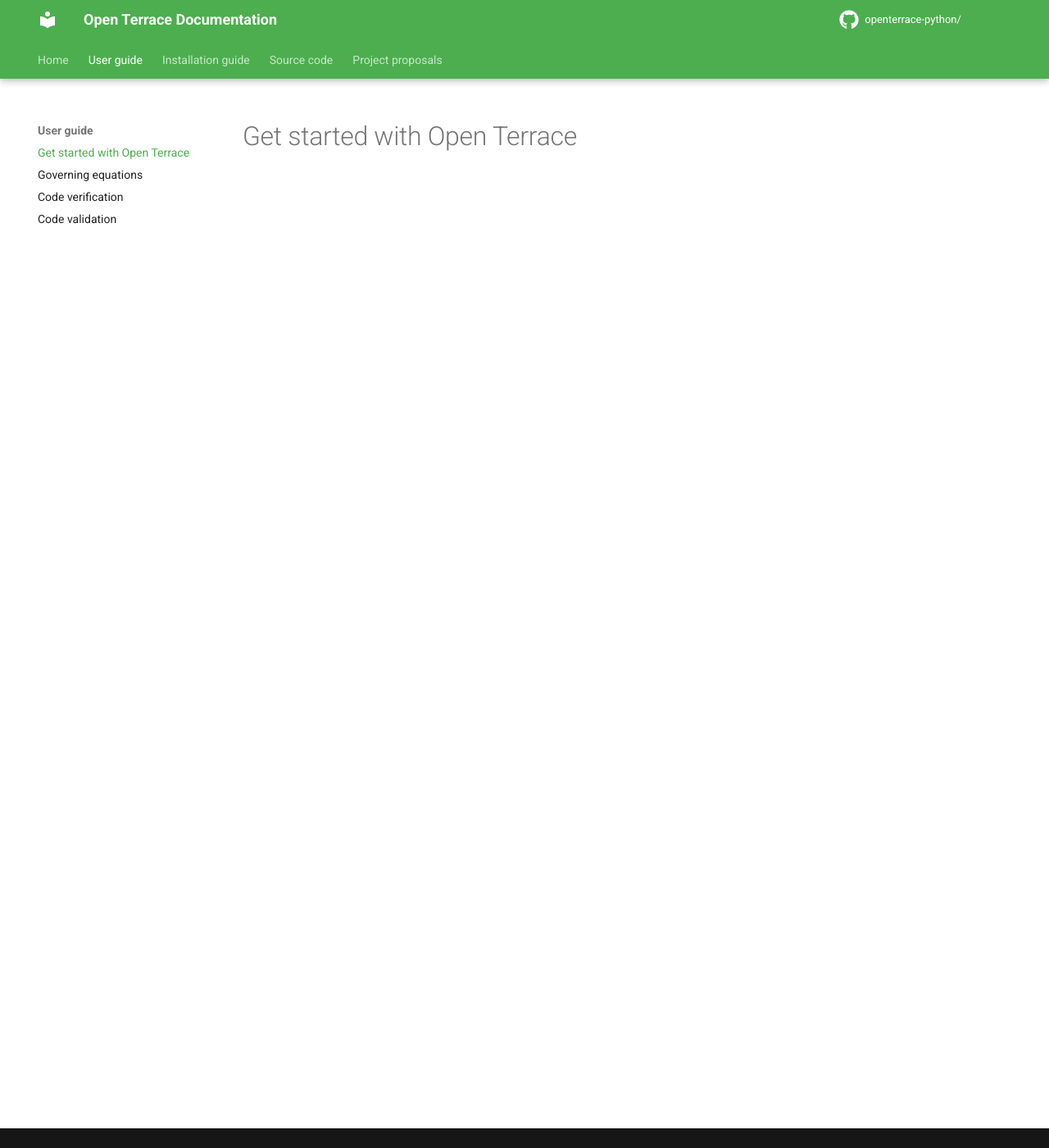
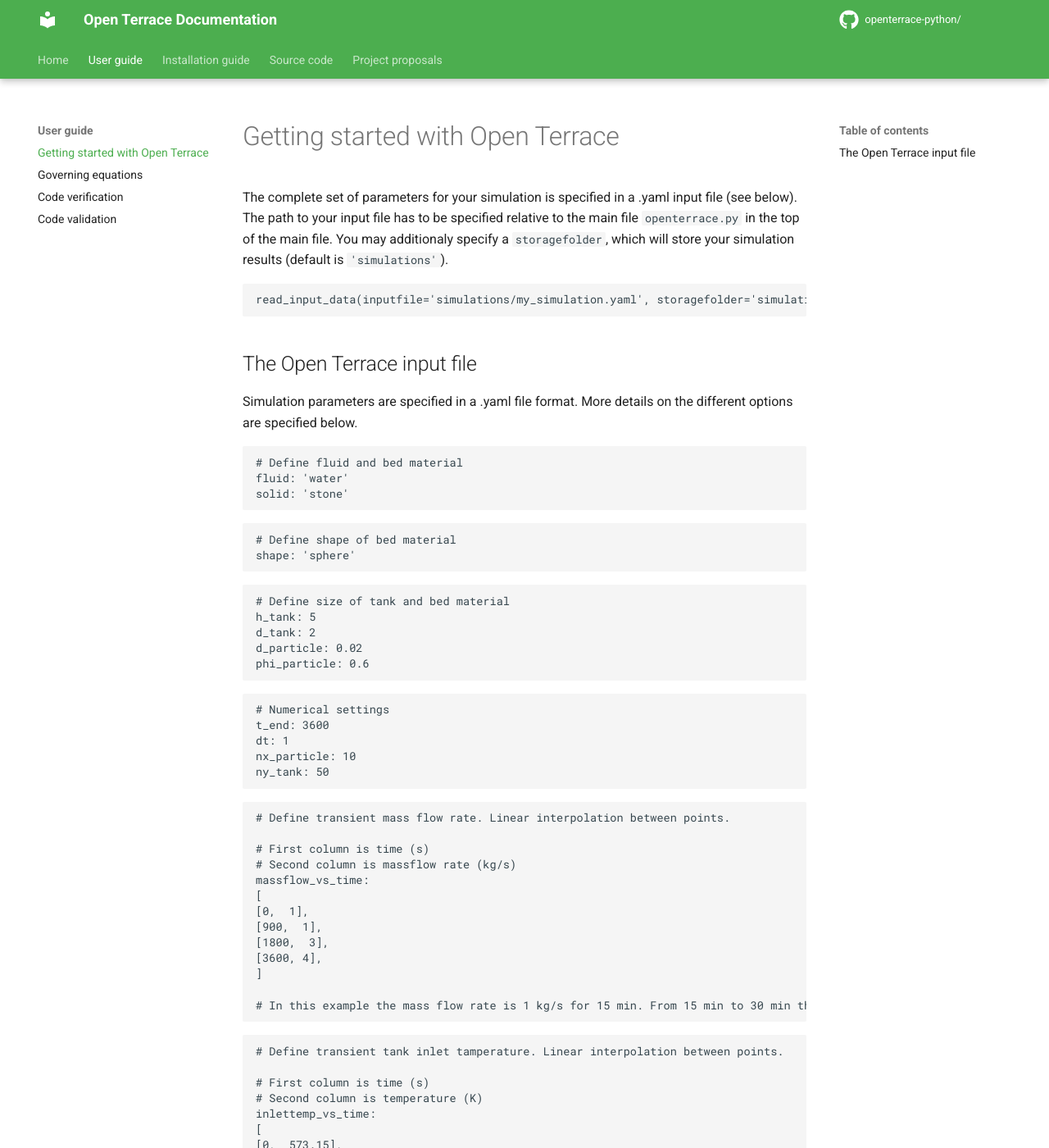
Before and after one commit to OpenTerrace/openterrace-python, an MkDocs documentation site: the page built from docs/user-guide/get-started.md, in a window 1280 px wide and 1400 px high. Shown: the whole window at 82% size. Built offline with MkDocs 1.6.1 and Material for MkDocs 9.7.7, drawn with Linux system fonts in a browser that asks for light colours; comment, search, counter and statistics services are not loaded; some of the changed text lies outside the part shown.

Commit message:
Update get-started.md

````diff
--- a/docs/user-guide/get-started.md
+++ b/docs/user-guide/get-started.md
@@ -1 +1,69 @@
-# Get started with Open Terrace
+# Getting started with Open Terrace
+The complete set of parameters for your simulation is specified in a .yaml input file (see below).
+The path to your input file has to be specified relative to the main file `openterrace.py` in the top of the main file. You may additionaly specify a `storagefolder`, which will store your simulation results (default is `'simulations'`).
+
+
+```python
+read_input_data(inputfile='simulations/my_simulation.yaml', storagefolder='simulations')
+```
+
+## The Open Terrace input file
+Simulation parameters are specified in a .yaml file format. More details on the different options are specified below.
+
+```python
+# Define fluid and bed material
+fluid: 'water'
+solid: 'stone'
+```
+
+```python
+# Define shape of bed material
+shape: 'sphere'
+```
+
+```python
+# Define size of tank and bed material
+h_tank: 5
+d_tank: 2
+d_particle: 0.02
+phi_particle: 0.6
+```
+
+```python
+# Numerical settings
+t_end: 3600
+dt: 1
+nx_particle: 10
+ny_tank: 50
+```
+
+```python
+# Define transient mass flow rate. Linear interpolation between points.
+
+# First column is time (s)
+# Second column is massflow rate (kg/s)
+massflow_vs_time:
+[
+[0,  1],
+[900,  1],
+[1800,  3],
+[3600, 4],
+]
+
+# In this example the mass flow rate is 1 kg/s for 15 min. From 15 min to 30 min the mass flow rate ramps up to 3 kg/s. From 30 min to 60 min the mass flow rate ramps up to 4 kg/s.
+```
+
+```python
+# Define transient tank inlet tamperature. Linear interpolation between points.
+
+# First column is time (s)
+# Second column is temperature (K)
+inlettemp_vs_time:
+[
+[0,  573.15],
+[1800, 573.15],
+[3600, 673.15],
+]
+
+# In this example the tamk inlet temperature is 573.15 K for 30 min. From 30 min to 60 min the temperature ramps up to 673.15 K.
+```
````
